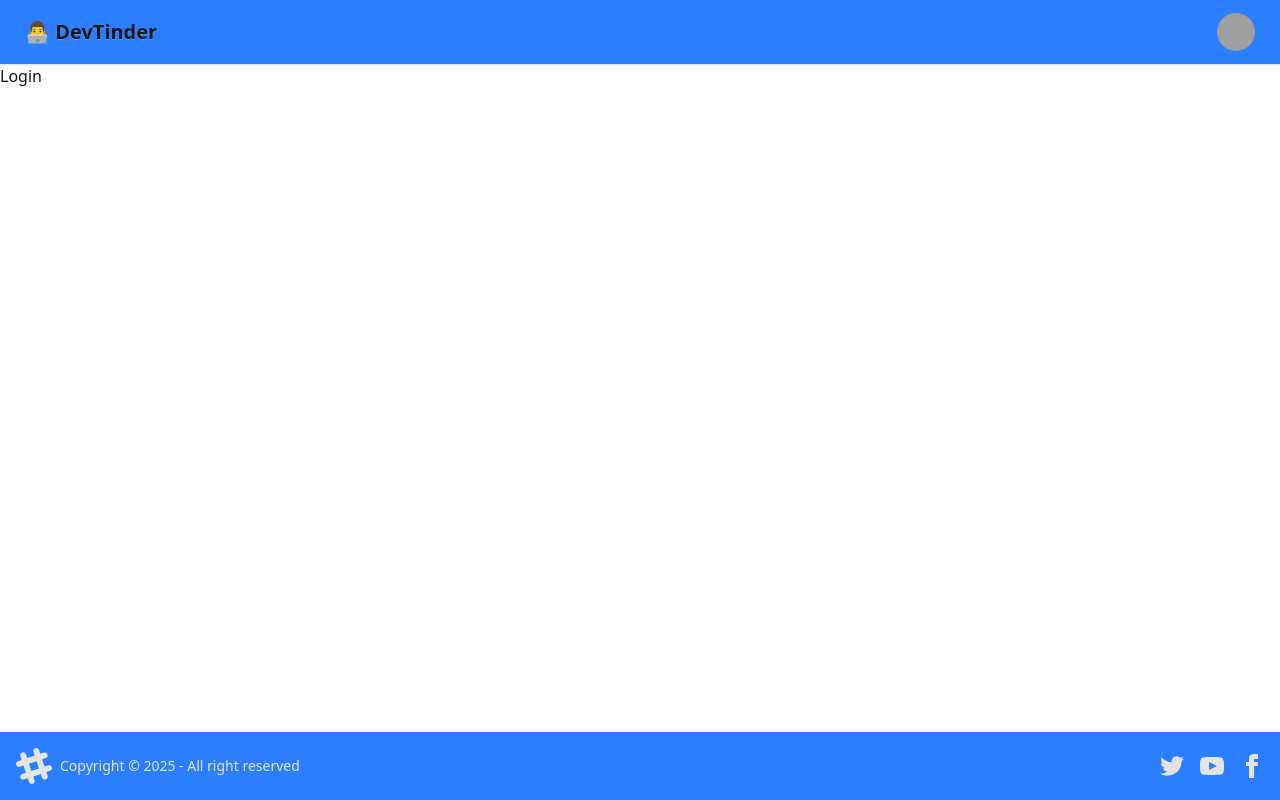
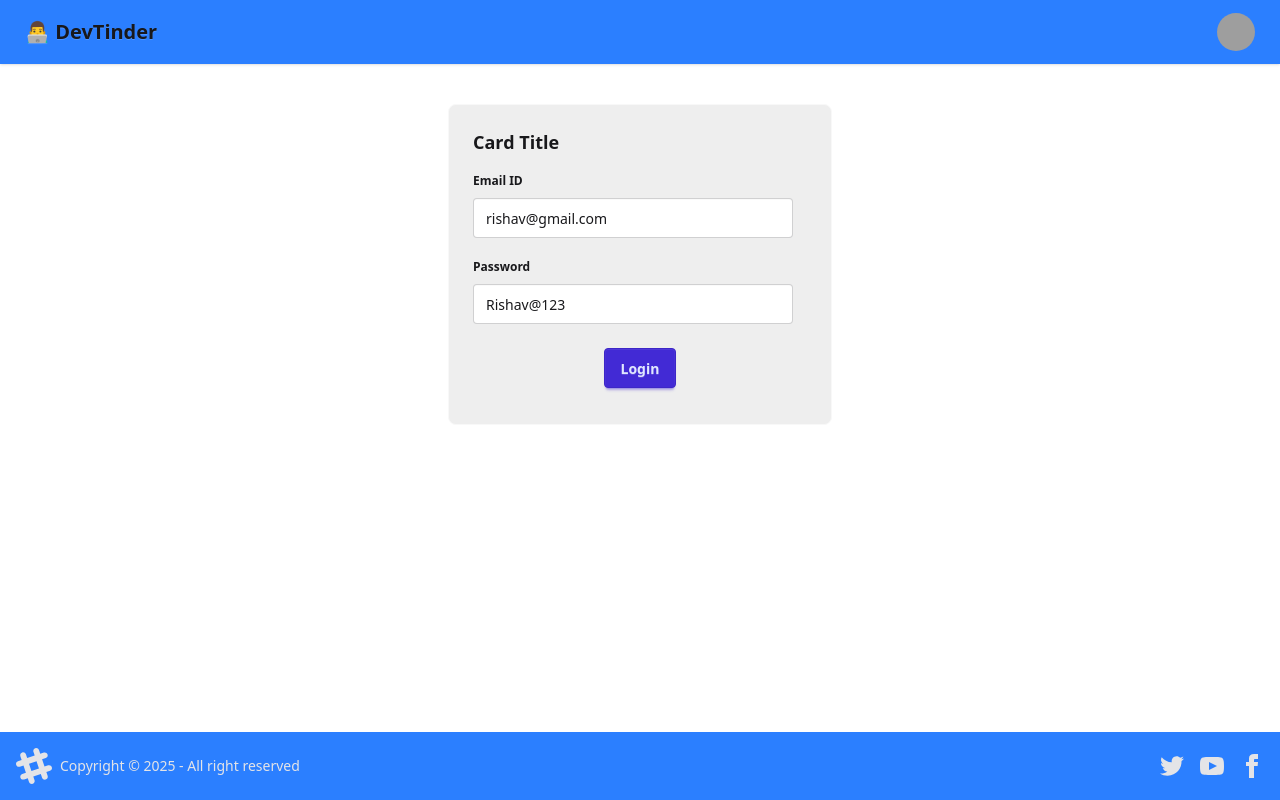
Before and after one commit to rishavkr000/devTinder-ui, a React (Vite) app: page /login in a window 1280 px wide. Built offline with nearby package versions, Linux system fonts and the light colour scheme; grey boxes are pictures that could not be loaded.

Commit message:
Integrate Login API with Frontend

```diff
--- a/package.json
+++ b/package.json
@@ -11,6 +11,7 @@
   },
   "dependencies": {
     "@tailwindcss/vite": "^4.1.6",
+    "axios": "^1.9.0",
     "react": "^19.1.0",
     "react-dom": "^19.1.0",
     "react-router-dom": "^7.6.0",
--- a/src/component/Login.jsx
+++ b/src/component/Login.jsx
@@ -1,9 +1,51 @@
+import { useState } from "react";
+import axios from "axios";
+
 const Login = () => {
-    return (
-        <div>
-            Login
+  const [email, setEmail] = useState("rishav@gmail.com");
+  const [password, setPassword] = useState("Rishav@123");
+
+  const handleLogin = async () => {
+    try {
+      const response = await axios.post("http://localhost:7777/login", {
+        email,
+        password,
+      }, {withCredentials: true});
+    } catch (err) {
+      console.log(err);
+    }
+  };
+
+  return (
+    <div className="flex justify-center my-10">
+      <div className="card card-border bg-base-300 w-96">
+        <div className="card-body">
+          <h2 className="card-title">Card Title</h2>
+          <fieldset className="fieldset">
+            <legend className="fieldset-legend">Email ID</legend>
+            <input
+              type="text"
+              value={email}
+              className="input"
+              onChange={(e) => setEmail(e.target.value)}
+            />
+          </fieldset>
+          <fieldset className="fieldset">
+            <legend className="fieldset-legend">Password</legend>
+            <input
+              type="text"
+              value={password}
+              className="input"
+              onChange={(e) => setPassword(e.target.value)}
+            />
+          </fieldset>
+          <div className="card-actions justify-center m-3">
+            <button className="btn btn-primary" onClick={handleLogin}>Login</button>
+          </div>
         </div>
-    )
-}
+      </div>
+    </div>
+  );
+};
 
 export default Login;
```
Also changed, not shown: 2 other files (tests, documents, lock files or other folders).
